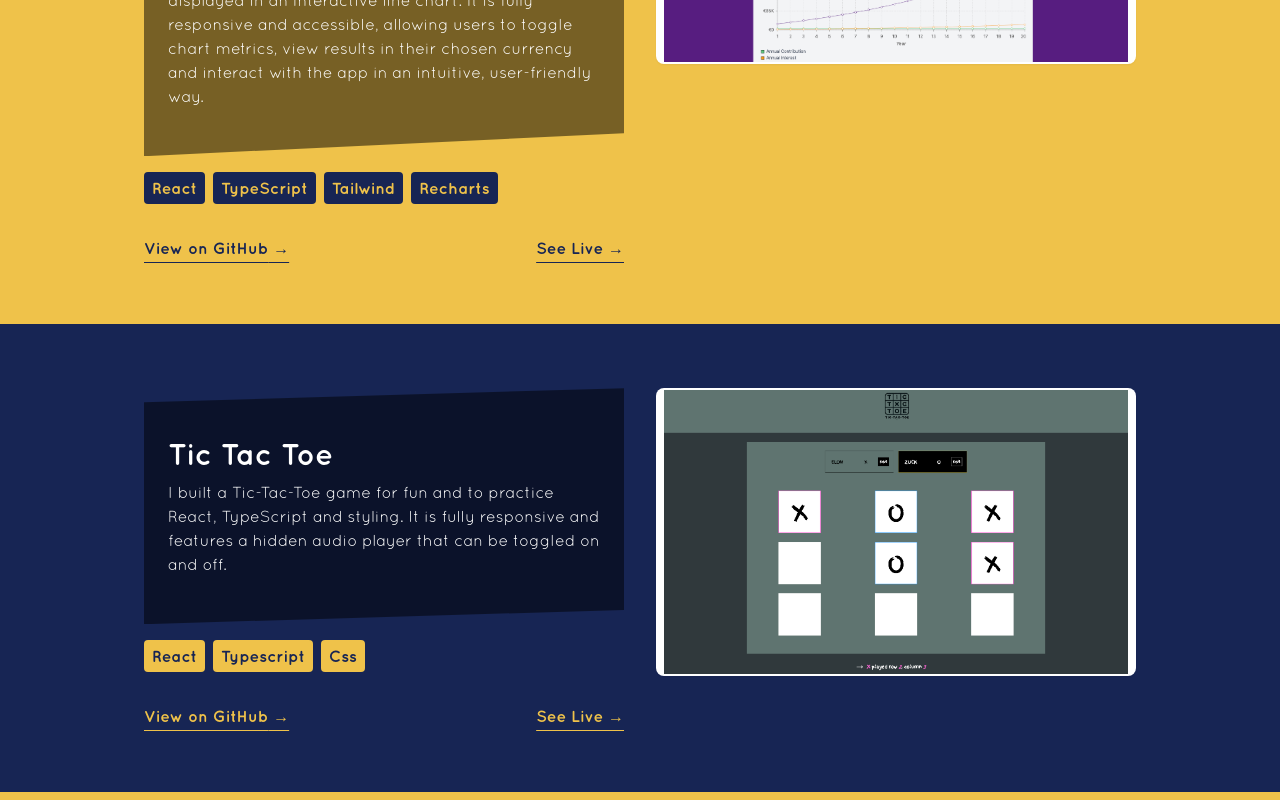
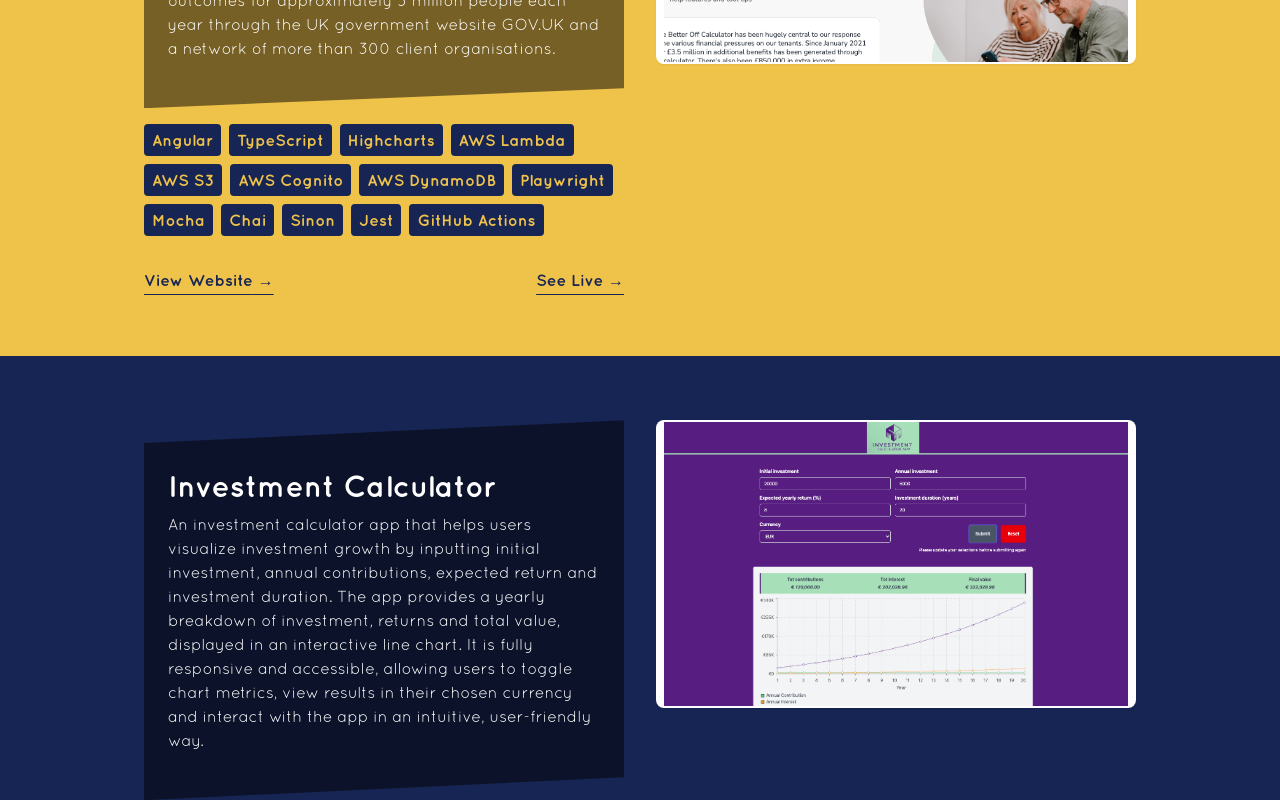
Before and after one commit to paologhidoni/portfolio, a React (Vite) app: page / in a window 1280 px wide. Shown: the part 2500-3300 px from the top of the page. Built offline with nearby package versions, Linux system fonts and the light colour scheme.

Commit message:
Add Policy in Practice project entry and update project ordering.
Include the new Policy in Practice work item with supporting image and technologies, and shift project ids to keep the latest work entries at the top.

```diff
--- a/src/data/projects.ts
+++ b/src/data/projects.ts
@@ -7,6 +7,7 @@ import investmentImg from "../assets/investmentcalculator.png";
 // import workInProgressImg from "../assets/inprogress.jpg";
 import gamekitImg from "../assets/gamekit.png";
 import hairTrackerImg from "../assets/hairtracker.png";
+import policyInPracticeImg from "../assets/policyinpractice.png";
 
 export interface ProjectData {
   id: string;
@@ -22,10 +23,10 @@ export interface ProjectData {
 
 export const projects: ProjectData[] = [
   {
-    id: "project-8",
+    id: "project-9",
     title: "HairTracker",
     description:
-      "I worked as a contract Full-Stack Developer on HairTracker. HairTracker is a modern, easy-to-use app that puts you in charge of your client records. It lets you securely store everything you need in one place, from hair photos and formulas to detailed client notes, all from your phone or tablet. No more guessing what you did last time, and no more awkward moments forgetting a client's colour or cut. With HairTracker, you'll walk into every appointment confident, prepared, and professional.",
+      "I worked as a contract Full-Stack Developer on HairTracker. HairTracker is a modern, easy-to-use app that puts you in charge of your client records. It lets you securely store everything you need in one place, from hair photos and formulas to detailed client notes, all from your phone or tablet. No more guessing what you did last time and no more awkward moments forgetting a client's colour or cut. With HairTracker, you'll walk into every appointment confident, prepared and professional.",
     image: hairTrackerImg,
     technologies: [
       "React Native",
@@ -49,7 +50,7 @@ export const projects: ProjectData[] = [
     live: "https://play.google.com/store/apps/details?id=app.hairtracker&pli=1",
   },
   {
-    id: "project-7",
+    id: "project-8",
     title: "GameKit",
     description:
       "A full-stack Game Discovery Platform featuring AI-powered natural language search built with React, TypeScript and OpenAI GPT-4o-mini. Discover games through conversational queries like 'cozy RPG games on Game Boy' with intelligent LLM validation, hybrid scoring algorithms and distributed rate limiting via Upstash Redis. Each game also offers an AI assistant with threaded follow-ups for detailed questions. Integrates Vercel serverless functions, Supabase authentication, RAWG API, TanStack Query for state management and a responsive Tailwind CSS design with custom themes. Automated testing via GitHub Actions workflow using Vitest for unit and API coverage and Playwright for end-to-end browser flows.",
@@ -73,6 +74,30 @@ export const projects: ProjectData[] = [
     github: "https://github.com/paologhidoni/gamekit",
     live: "https://gamekit-six.vercel.app/",
     aiPowered: true,
+  },
+  {
+    id: "project-7",
+    title: "Policy in Practice",
+    description:
+      "Worked as a full-time Full-Stack Developer on Policy in Practice’s Better Off Calculator, a SaaS web application that helps users navigate the benefits system, checks eligibility for national benefit schemes and local support and generates personalised outcomes for approximately 3 million people each year through the UK government website GOV.UK and a network of more than 300 client organisations.",
+    image: policyInPracticeImg,
+    technologies: [
+      "Angular",
+      "TypeScript",
+      "Highcharts",
+      "AWS Lambda",
+      "AWS S3",
+      "AWS Cognito",
+      "AWS DynamoDB",
+      "Playwright",
+      "Mocha",
+      "Chai",
+      "Sinon",
+      "Jest",
+      "GitHub Actions",
+    ],
+    website: "https://policyinpractice.co.uk/better-off-calculator",
+    live: "https://www.betteroffcalculator.co.uk/login",
   },
   {
     id: "project-6",
```
Also changed, not shown: src/assets/policyinpractice.png (added).
